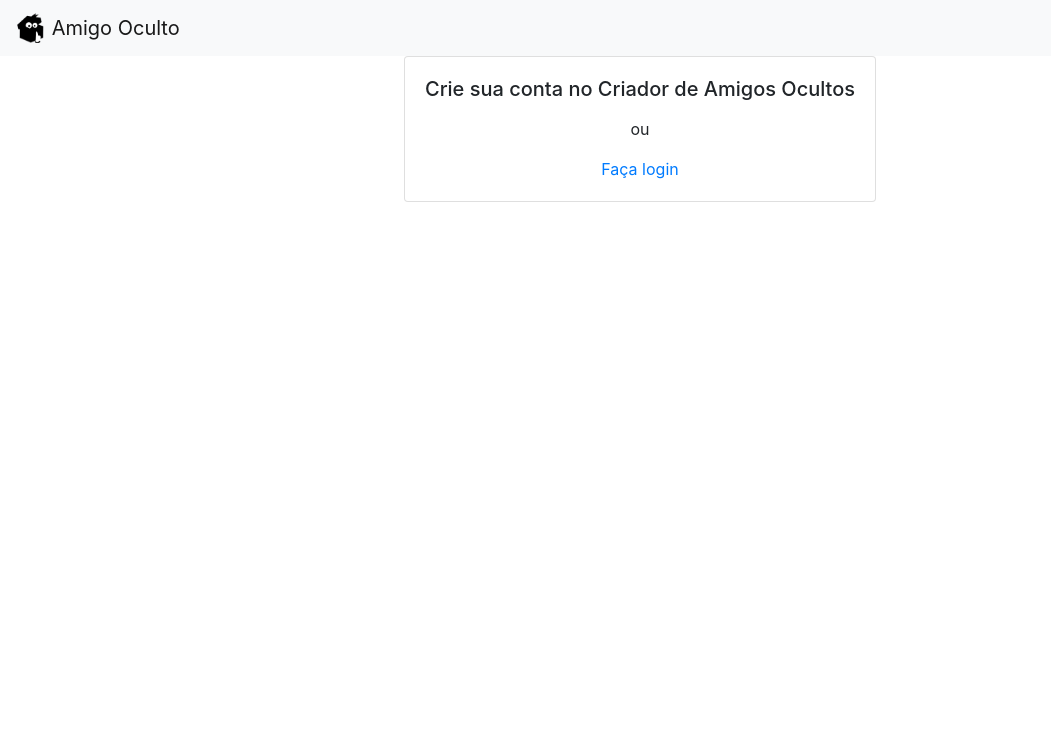
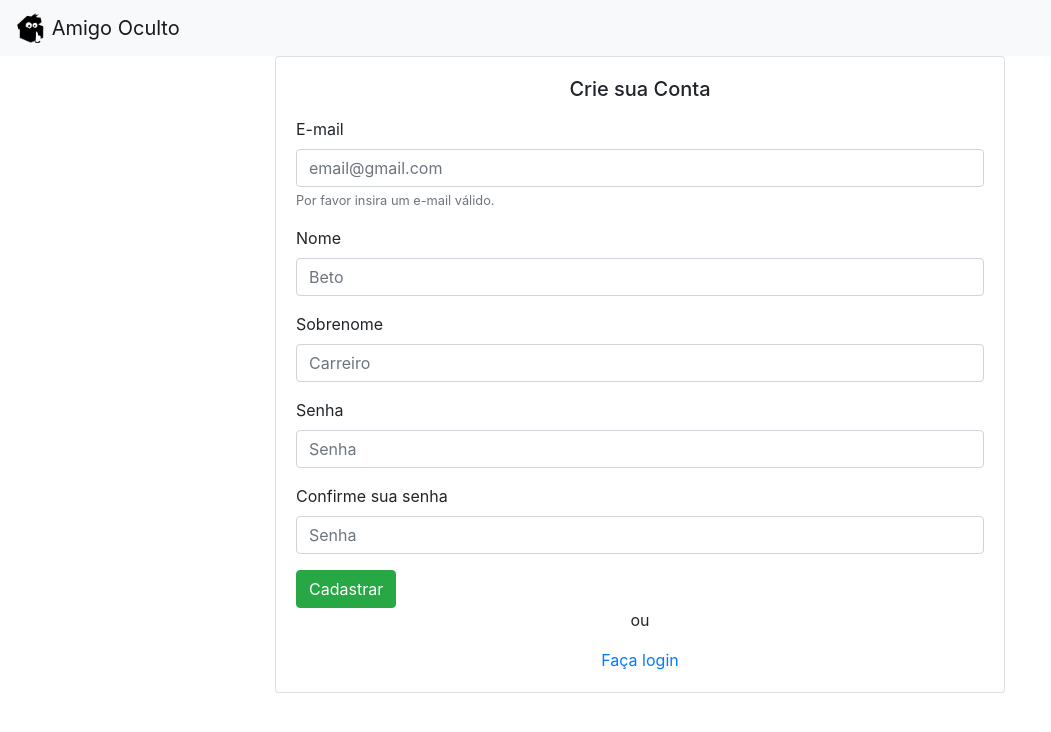
Before and after one commit to tiagorccabral/secret-santa-front, a React (Create React App) app: page /cadastro in a window 1280 px wide. Shown: the top 732 px of the page, without its empty margins (0-1051 px from the left). Built offline with nearby package versions, Linux system fonts and the light colour scheme.

Commit message:
Adiciona form inicial

```diff
--- a/src/pages/Auth/Signup/index.js
+++ b/src/pages/Auth/Signup/index.js
@@ -1,24 +1,103 @@
 import React, {Component} from 'react';
-import {Card, Col, Container, Row} from "react-bootstrap";
+import {Form, Button, Card, Col, Container, Row} from "react-bootstrap";
 
 class Signup extends Component {
-    render () {
+    state = {
+        email: "",
+        first_name: "",
+        last_name: "",
+        password: "",
+        password_confirmation: ""
+    };
+
+    handleUserInput(e) {
+        const name = e.target.name;
+        const value = e.target.value;
+        this.setState({[name]: value});
+    }
+
+    render() {
         return (
-            <div
-                style={{display: 'flex', alignItems: 'center', justifyContent: 'center'}}
-            >
-                <Container
-                >
+            <div style={{display: 'flex', alignItems: 'center', justifyContent: 'center'}}>
+                <Container>
                     <Row className="justify-content-xl-center">
-                        <Col xl="auto">
-                            <Card className="text-center">
+                        <Col xl="8">
+                            <Card>
                                 <Card.Body>
-                                    <Card.Title>Crie sua conta no Criador de Amigos Ocultos</Card.Title>
+                                    <Card.Title className="text-center">Crie sua Conta</Card.Title>
                                     <Card.Text/>
-                                    <Card.Text>
-                                        ou
-                                    </Card.Text>
-                                    <Card.Link href="/login">Faça login</Card.Link>
+                                    <Form>
+                                        <Form.Group controlId="formBasicEmail">
+                                            <Form.Label>E-mail</Form.Label>
+                                            <Form.Control
+                                                value={this.state.email}
+                                                onChange={e => this.handleUserInput(e)}
+                                                required
+                                                type="email"
+                                                name="email"
+                                                placeholder="email@gmail.com"
+                                            />
+                                            <Form.Text className="text-muted">
+                                                Por favor insira um e-mail válido.
+                                            </Form.Text>
+                                        </Form.Group>
+
+                                        <Form.Group controlId="formFirstName">
+                                            <Form.Label>Nome</Form.Label>
+                                            <Form.Control
+                                                value={this.state.first_name}
+                                                onChange={e => this.handleUserInput(e)}
+                                                required
+                                                type="text"
+                                                name="first_name"
+                                                placeholder="Beto"
+                                            />
+                                        </Form.Group>
+
+                                        <Form.Group controlId="formLastName">
+                                            <Form.Label>Sobrenome</Form.Label>
+                                            <Form.Control
+                                                value={this.state.last_name}
+                                                onChange={e => this.handleUserInput(e)}
+                                                required
+                                                type="last_name"
+                                                name="last_name"
+                                                placeholder="Carreiro"
+                                            />
+                                        </Form.Group>
+
+                                        <Form.Group controlId="formBasicPassword">
+                                            <Form.Label>Senha</Form.Label>
+                                            <Form.Control
+                                                value={this.state.password}
+                                                onChange={e => this.handleUserInput(e)}
+                                                required
+                                                type="password"
+                                                name="password"
+                                                placeholder="Senha"
+                                            />
+                                        </Form.Group>
+                                        <Form.Group controlId="formBasicPasswordConfirm">
+                                            <Form.Label>Confirme sua senha</Form.Label>
+                                            <Form.Control
+                                                value={this.state.password_confirmation}
+                                                onChange={e => this.handleUserInput(e)}
+                                                required
+                                                type="password"
+                                                name="password_confirmation"
+                                                placeholder="Senha"
+                                            />
+                                        </Form.Group>
+                                        <Button variant="success" type="submit">
+                                            Cadastrar
+                                        </Button>
+                                    </Form>
+                                    <div className="text-center">
+                                        <Card.Text>
+                                            ou
+                                        </Card.Text>
+                                        <Card.Link href="/login">Faça login</Card.Link>
+                                    </div>
                                 </Card.Body>
                             </Card>
                         </Col>
```
